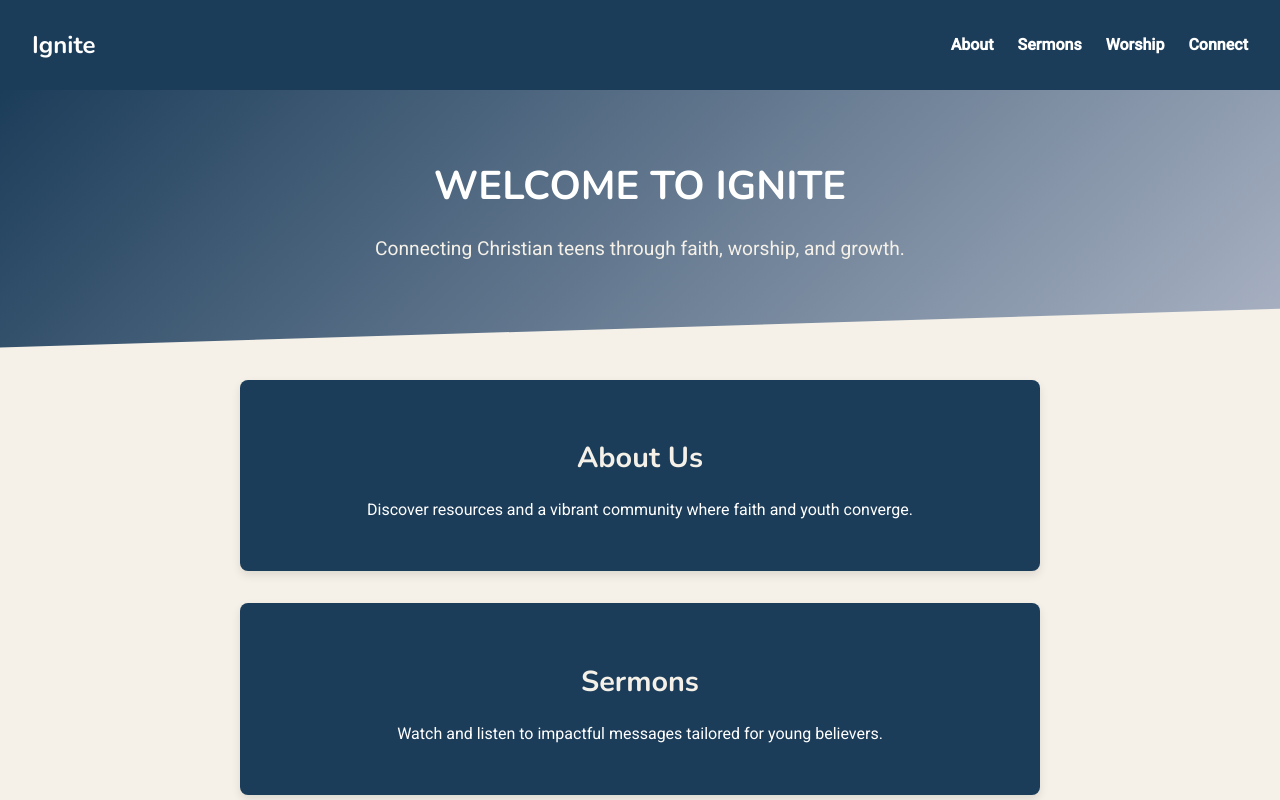
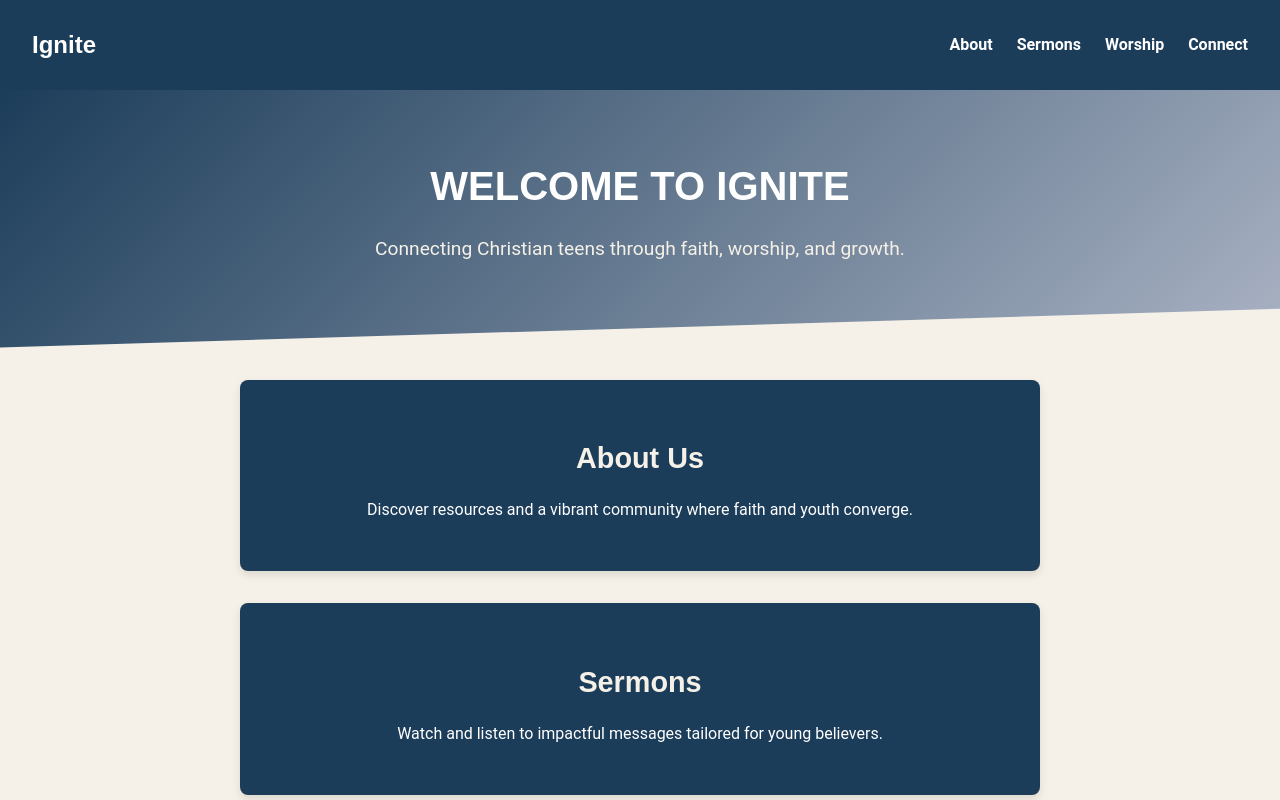
Before and after one commit to boogrant/Ignite, a plain HTML site: page index.html in a window 1280 px wide. Shown: the top 800 px of the page. Drawn offline with nearby package versions, Linux system fonts and the light colour scheme.

Commit message:
update to html

```diff
--- a/index.html
+++ b/index.html
@@ -8,8 +8,7 @@
     <link rel="icon" href="assets/images/ignite-logo.png" type="image/png">
 
     <link rel="stylesheet" href="assets/css/style.css">
-    <link rel="preconnect" href="https://fonts.googleapis.com">
-    <link href="https://fonts.googleapis.com/css2?family=Nunito:wght@400;600;700&family=Roboto:wght@300;400;500&display=swap" rel="stylesheet">
+
 </head>
 <body>
     <header>
```
